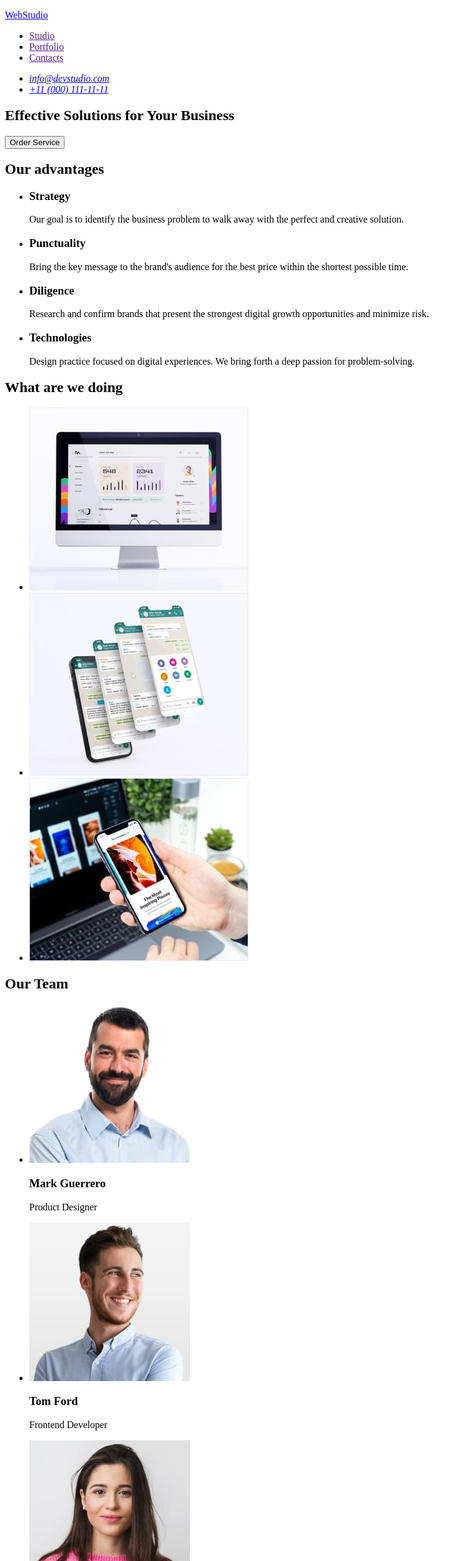
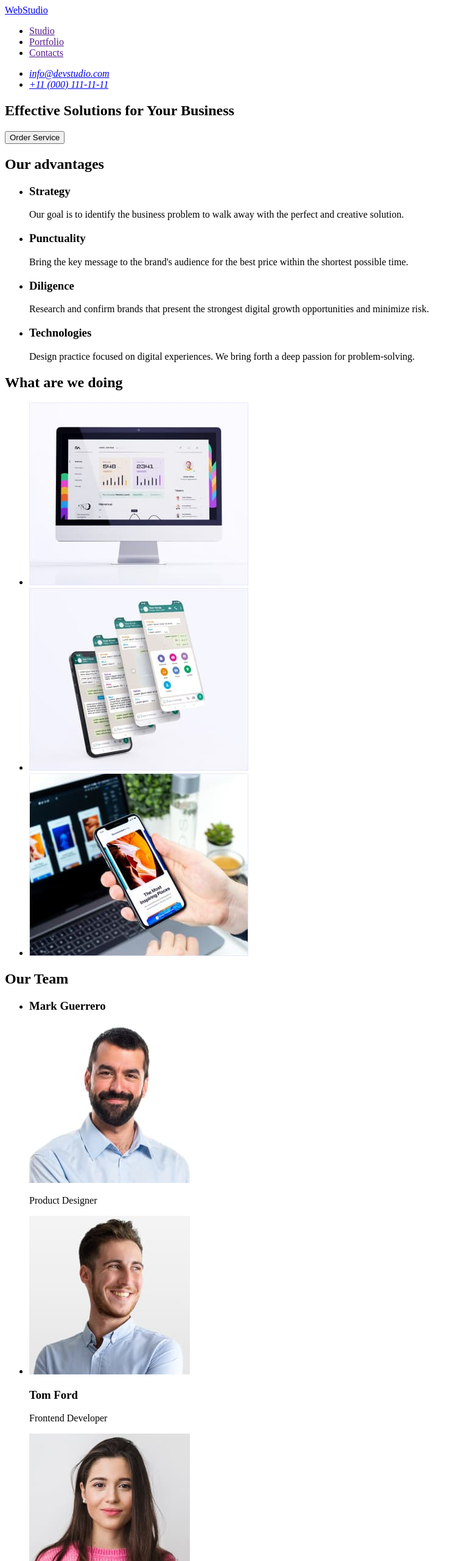
Before and after one commit to psvfx/goit-markup-hw-01, a plain HTML site: page index.html in a window 1280 px wide. Shown: the top 2560 px of the page at 61% size, without its empty margins (0-759 px from the left). Drawn offline with Linux system fonts and the light colour scheme.

Commit message:
section 4 v1

```diff
--- a/index.html
+++ b/index.html
@@ -10,7 +10,7 @@
         <header><!--шапка: початок-->
             <nav><!--Навігаційні елементи: початок-->
                 <a href="./index.html"><!--логотип з посиланням-->
-                    <p>WebStudio</p>
+                  WebStudio
                 </a>
                 <ul><!--список посилань: початок-->
                     <li><a href="">Studio</a></li>
@@ -74,20 +74,21 @@
                 <h2>Our Team</h2><!--Заголовок секції 3-->
                 <ul><!--Список карток спеціалістів-->
                     <li>
-                        <img src="./images/img-mark_guerrero.jpg" alt="foto Mark Guerrero" width="264" height="260"></li>
                         <h3>Mark Guerrero</h3>
+                        <img src="./images/img-mark_guerrero.jpg" alt="Mark Guerrero" width="264" height="260"></li>
                         <p>Product Designer</p>
                     </li>
                     <li>
-                        <img src="./images/img-tom_ford.jpg" alt="foto Tom Ford" width="264" height="260"></li>
+                        <img src="./images/img-tom_ford.jpg" alt="Tom Ford" width="264" height="260"></li>
                         <h3>Tom Ford</h3>
                         <p>Frontend Developer</p>
                     </li>
-                    <li><img src="./images/img-camila_garcia.jpg" alt="foto Camila Garcia" width="264" height="260"></li>
+                    <li>
+                        <img src="./images/img-camila_garcia.jpg" alt="Camila Garcia" width="264" height="260"></li>
                         <h3>Camila Garcia</h3>
                         <p>Marketing</p>
                     </li>
-                    <li><img src="./images/img-daniel_wilson.jpg" alt="foto Daniel Wilson" width="264" height="260"></li>
+                    <li><img src="./images/img-daniel_wilson.jpg" alt="Daniel Wilson" width="264" height="260"></li>
                         <h3>Daniel Wilson</h3>
                         <p>UI Designer</p>
                     </li>
@@ -96,10 +97,9 @@
         </main><!--Основний контент: кінець-->
         <footer><!--підвал сторінки: початок-->
             <a href="./index.html"><!--логотип з посиланням-->
-             <p>WebStudio</p>
+               WebStudio
             </a>
-            <p>Increase the flow of customers and sales for your business with digital marketing & growth solutions.
-            </p>
+            <p>Increase the flow of customers and sales for your business with digital marketing & growth solutions.</p>
         </footer><!--підвал сторінки: кінець-->
     </body>
 </html>
```
